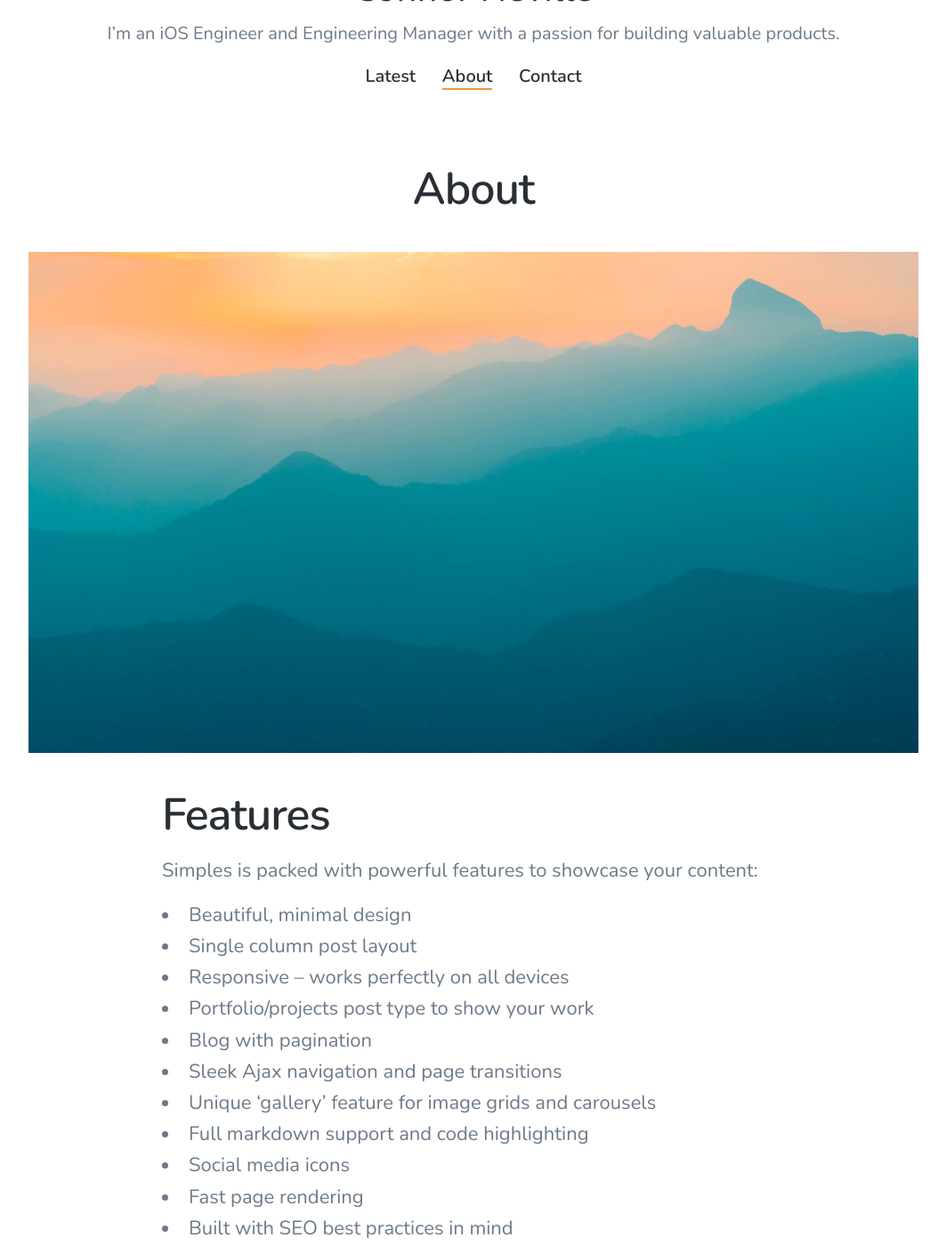
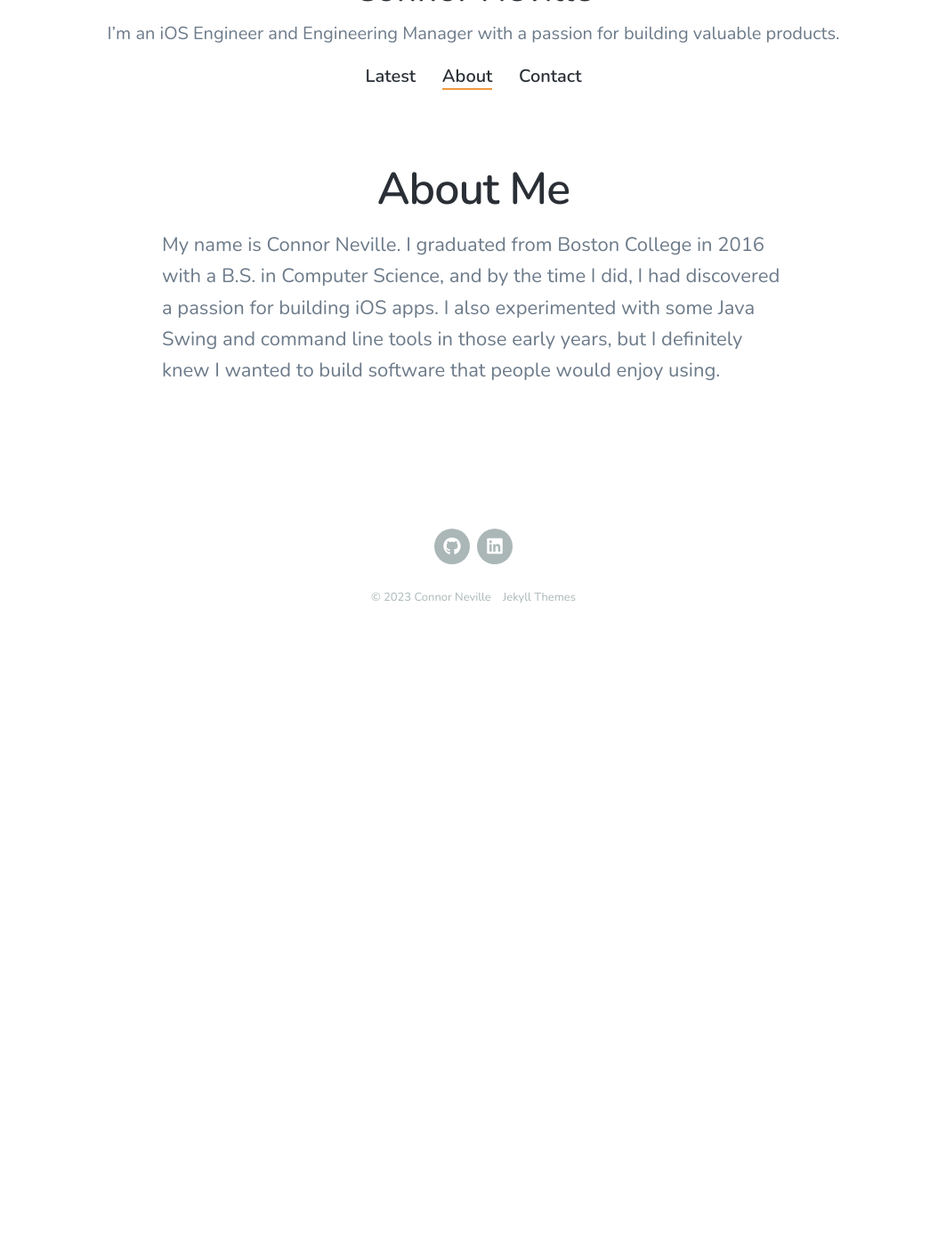
Before and after one commit to nevillco/nevillco.github.io, a Jekyll site: the page built from _pages/about.md, in a window 1280 px wide and 1400 px high, scrolled down 287 px. Shown: the whole window at 89% size, without its empty margins (108-1171 px from the left). Built offline with Jekyll 4.4.1, drawn with Linux system fonts in a browser that asks for light colours; nearby versions of some CDN libraries; after the commit the page ends 1045 px from its top, so only the background shows below that; some of the changed text lies outside the part shown.

Commit message:
Replace boilerplate in About page.

```diff
--- a/_pages/about.md
+++ b/_pages/about.md
@@ -1,31 +1,6 @@
 ---
-title: About
+title: About Me
 featured_image: /images/social.jpg
 ---
 
-![](/images/demo/demo-landscape.jpg)
-
-## Features
-
-Simples is packed with powerful features to showcase your content:
-
-* Beautiful, minimal design
-* Single column post layout
-* Responsive – works perfectly on all devices
-* Portfolio/projects post type to show your work
-* Blog with pagination
-* Sleek Ajax navigation and page transitions
-* Unique 'gallery' feature for image grids and carousels
-* Full markdown support and code highlighting
-* Social media icons
-* Fast page rendering
-* Built with SEO best practices in mind
-* Customize everything – colors, fonts, sizes etc. – via a simple settings file
-* Works with GitHub Pages
-* Updated and supported by the developers
-
-## Get Simples
-
-Simples is created and supported by [Jekyll Themes](https://jekyllthemes.io), and is available for $49.
-
-<a href="https://jekyllthemes.io/theme/simples-blog-jekyll-theme" class="button button--large">Get This Theme</a>
+My name is Connor Neville. I graduated from Boston College in 2016 with a B.S. in Computer Science, and by the time I did, I had discovered a passion for building iOS apps. I also experimented with some Java Swing and command line tools in those early years, but I definitely knew I wanted to build software that people would enjoy using.
```
